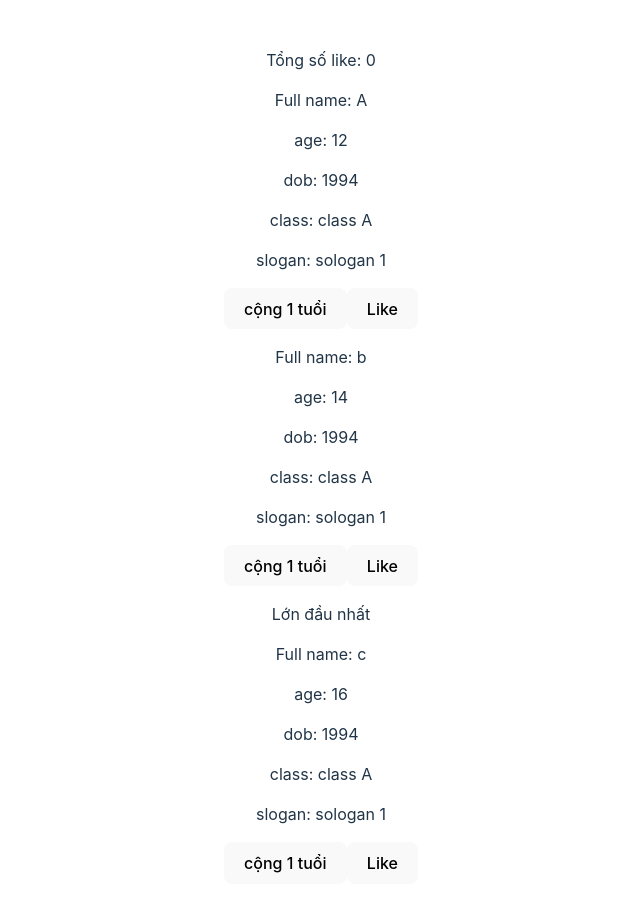
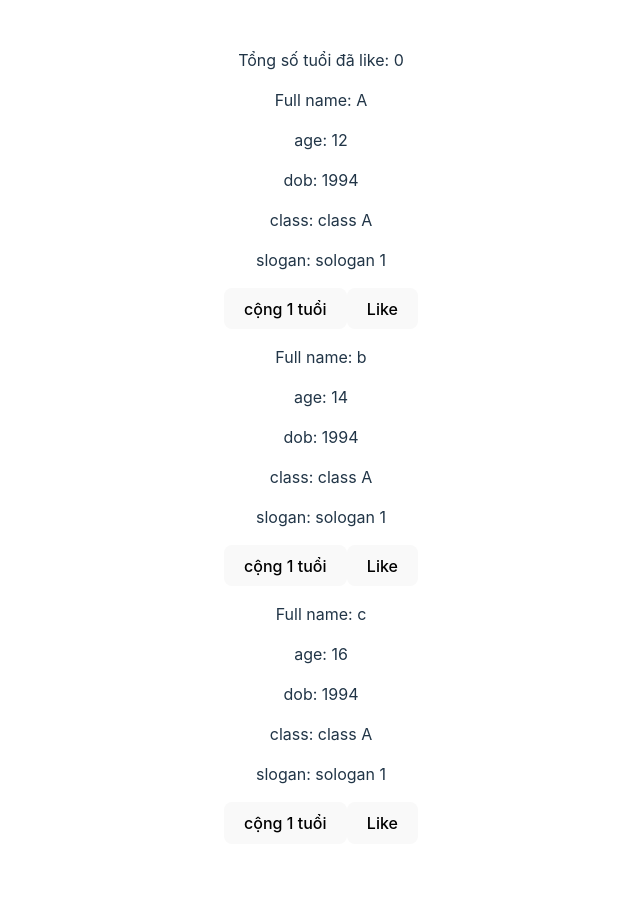
Before and after one commit to slade77777/react-class, a React (Vite) app: page / in a window 1280 px wide. Shown: the top 912 px of the page, without its empty margins (319-959 px from the left). After the commit the page ends 876 px from the top, so only its background shows below. Built offline with nearby package versions, Linux system fonts and the light colour scheme.

Commit message:
pass data between components

```diff
--- a/src/App.tsx
+++ b/src/App.tsx
@@ -4,46 +4,63 @@ import Profile, {ProfileType} from "./components/Profile";
 
 const listProfile: Array<ProfileType> = [
   {
+    id: 1,
     fullname: 'A',
     age: 12,
     dob: "1994",
     classValue: "class A",
-    slogan: "sologan 1"
+    slogan: "sologan 1",
   },
   {
+    id: 2,
     fullname: 'b',
     age: 14,
     dob: "1994",
     classValue: "class A",
-    slogan: "sologan 1"
+    slogan: "sologan 1",
   },
   {
+    id: 3,
     fullname: 'c',
     age: 16,
     dob: "1994",
     classValue: "class A",
-    slogan: "sologan 1"
+    slogan: "sologan 1",
   }
 ]
 function App() {
-  const [likeNumber, setLikeNumber] = useState(0);
-  const [listAge, setListAge] = useState(listProfile.map(i => i.age));
+  const [listAgeLiked, setListAgeLiked] = useState(0);
+  const [listProfileLiked, setListProfileLiked] = useState<Array<ProfileType>>([]);
 
-  const maxAge = Math.max.apply(Math, listAge);
-  const changeLikeNumber = (isLike: boolean) => {
-    setLikeNumber(isLike ? likeNumber + 1 : likeNumber - 1);
+  const changeLikeNumber = (position: number, isLike: boolean, totalAge: number) => {
+    let copyListProfileLiked = [...listProfileLiked];
+    const idLiked = listProfile[position].id;
+    if (copyListProfileLiked.find(item => item.id === idLiked)) {
+      copyListProfileLiked = copyListProfileLiked.filter(item => item.id !== idLiked)
+      setListAgeLiked(listAgeLiked - totalAge)
+    } else {
+      copyListProfileLiked = [...copyListProfileLiked, listProfile[position]];
+      setListAgeLiked(listAgeLiked + totalAge);
+    }
+    setListProfileLiked(copyListProfileLiked);
   }
 
-  const changeBonusAges = (position: number, age: number) => {
-    const ages = [...listAge];
-    ages[position] = age;
-    setListAge(ages);
+  const changeBonusAges = (position: number) => {
+    let copyListProfileLiked = [...listProfileLiked];
+    const idLiked = listProfile[position].id;
+    if (copyListProfileLiked.find(item => item.id === idLiked)) {
+      setListAgeLiked(listAgeLiked + 1)
+    }
   }
 
   return (
     <div className="App">
-      <p>Tổng số like: {likeNumber}</p>
-      {listProfile.map((item, index) => <Profile maxAge={maxAge} position={index} setBonusAges={changeBonusAges} changeLike={changeLikeNumber} key={index} fullname={item.fullname} age={item.age} dob={item.dob} classValue={item.classValue} slogan={item.slogan} /> )}
+      <p>Tổng số tuổi đã like: {listAgeLiked}</p>
+      {listProfile.map((item, index) => <Profile
+        id={item.id}
+        maxAge={listAgeLiked} position={index} setBonusAges={changeBonusAges}
+        changeLike={(val: boolean, totalAge: number) => changeLikeNumber(index, val, totalAge)} key={index} fullname={item.fullname}
+        age={item.age} dob={item.dob} classValue={item.classValue} slogan={item.slogan} /> )}
     </div>
   )
 }
--- a/src/components/Profile.tsx
+++ b/src/components/Profile.tsx
@@ -1,7 +1,7 @@
 import {FC, useState} from "react";
 
 export type ProfileType = {
-  fullname: string, age: number, dob: string, classValue: string, slogan?: string
+  id: number, fullname: string, age: number, dob: string, classValue: string, slogan?: string, isLiked?: boolean
 }
 
 const Profile: FC<ProfileType & {changeLike: (val: boolean) => void; setBonusAges: (id: number, age: number) => void; maxAge: number, position: number}> =
@@ -15,10 +15,9 @@ const Profile: FC<ProfileType & {changeLike: (val: boolean) => void; setBonusAge
 
   function handleLike() {
     setLike(isLiked === false ? true : false);
-    changeLike(!isLiked);
+    changeLike(!isLiked, age + bonusAge);
   }
 
-  if (1 < 2) {
     return <div>
       { age + bonusAge === maxAge && <p>Lớn đầu nhất</p>}
       <p>Full name: {fullname}</p>
@@ -29,9 +28,6 @@ const Profile: FC<ProfileType & {changeLike: (val: boolean) => void; setBonusAge
       <button onClick={addOneAge}>cộng 1 tuổi</button>
       <button onClick={handleLike}>{isLiked ? 'Liked' : 'Like'}</button>
     </div>
-  }
-
-  return <div>asdas</div>
 
 }
 
```
